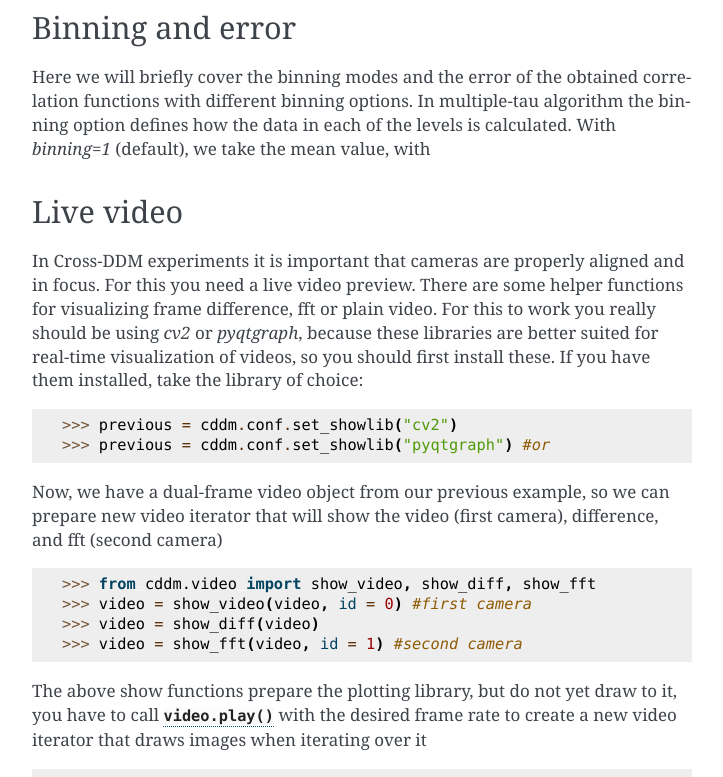
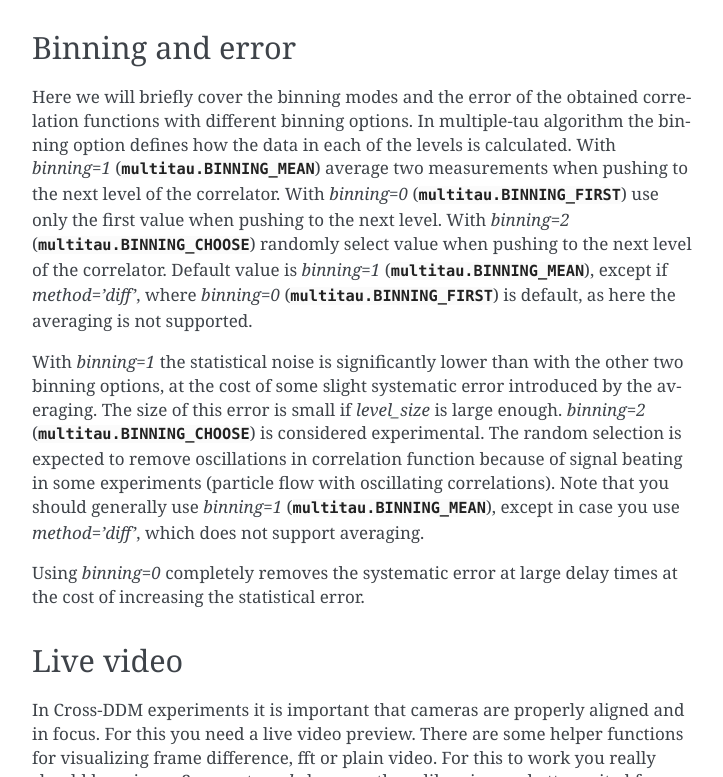
Before and after one commit to IJSComplexMatter/cddm, a Sphinx documentation site: the page built from doc/quickstart.rst, in a window 1280 px wide and 900 px high, scrolled down 23595 px, cut to the strip 123-900 px from the top of the window. Shown: the whole strip, without its empty margins (388-1111 px from the left). Built offline with Sphinx 7.4.7, drawn with Linux system fonts in a browser that asks for light colours; the version number is read from the project's files by our own code.

Commit message:
docs updated
renamed BINNING_SLICE to BINNING_FIRST

```diff
--- a/doc/quickstart.rst
+++ b/doc/quickstart.rst
@@ -27,6 +27,7 @@ In :mod:`cddm.video` there are a few video processing functions that were design
 
 .. doctest::
 
+   >>> import numpy as np
    >>> video = ((np.random.rand(512,512), np.random.rand(512,512)) for i in range(1024))
 
 Check python documentation on *generator expressions* if you are unfamiliar with the above expression. Here, video is an iterable object that can be used to acquire images frame-by-frame without reading the whole data into memory, making it possible to analyze long videos. A valid single-frame video is therefore:
@@ -810,8 +811,11 @@ Here, `diff` is the computed difference data. When you perform the normalization
 Binning and error
 -----------------
 
-Here we will briefly cover the binning modes and the error of the obtained correlation functions with different binning options. In multiple-tau algorithm the binning option defines how the data in each of the levels is calculated. With `binning=1` (default), we take the mean value, with
+Here we will briefly cover the binning modes and the error of the obtained correlation functions with different binning options. In multiple-tau algorithm the binning option defines how the data in each of the levels is calculated. With `binning=1` (:attr:`.multitau.BINNING_MEAN`) average two measurements when pushing to the next level of the correlator. With `binning=0` (:attr:`.multitau.BINNING_FIRST`) use only the first value when pushing to the next level. With `binning=2` (:attr:`.multitau.BINNING_CHOOSE`) randomly select value when pushing to the next level of the correlator. Default value is `binning=1` (:attr:`.multitau.BINNING_MEAN`), except if `method='diff'`, where `binning=0` (:attr:`.multitau.BINNING_FIRST`) is default, as here the averaging is not supported.
 
+With `binning=1` the statistical noise is significantly lower than with the other two binning options, at the cost of some slight systematic error introduced by the averaging. The size of this error is small if `level_size` is large enough. `binning=2` (:attr:`.multitau.BINNING_CHOOSE`) is considered experimental. The random selection is expected to remove oscillations in correlation function because of signal beating in some experiments (particle flow with oscillating correlations). Note that you should generally use `binning=1` (:attr:`.multitau.BINNING_MEAN`), except in case you use `method='diff'`, which does not support averaging.
+
+Using `binning=0` completely removes the systematic error at large delay times at the cost of increasing the statistical error.
 
 .. _`live_video`:
 
```
Also changed, not shown: 1 other file.
